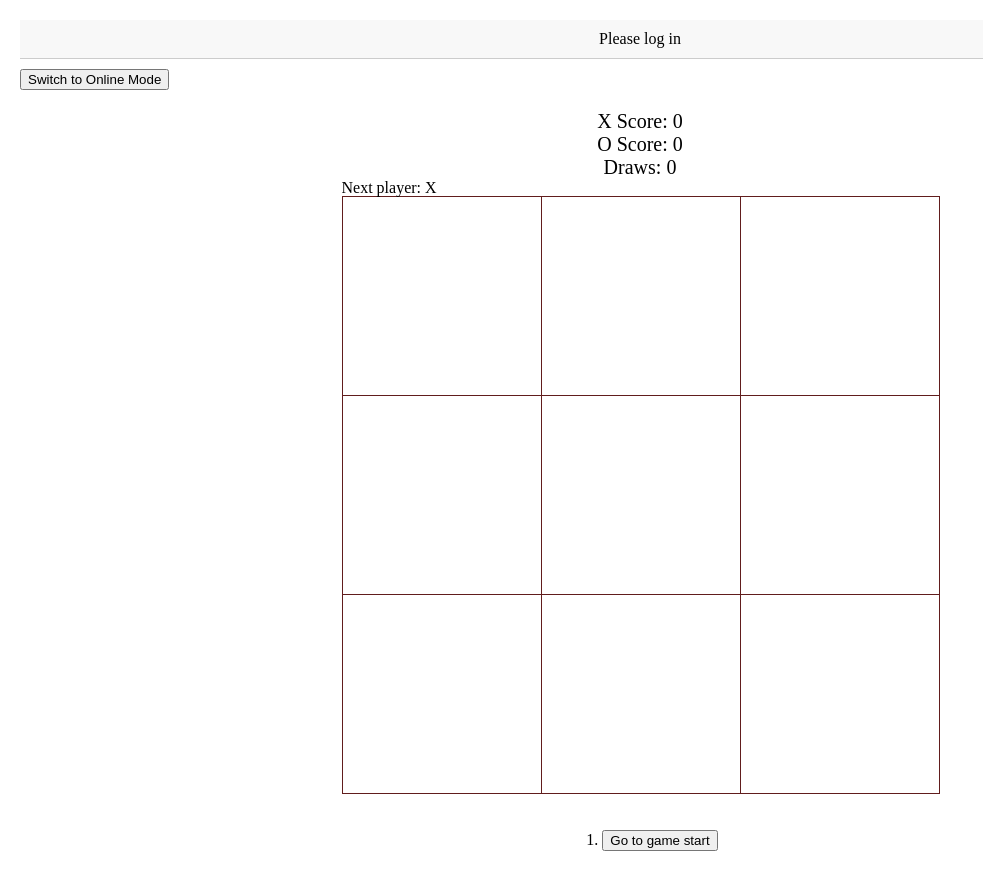
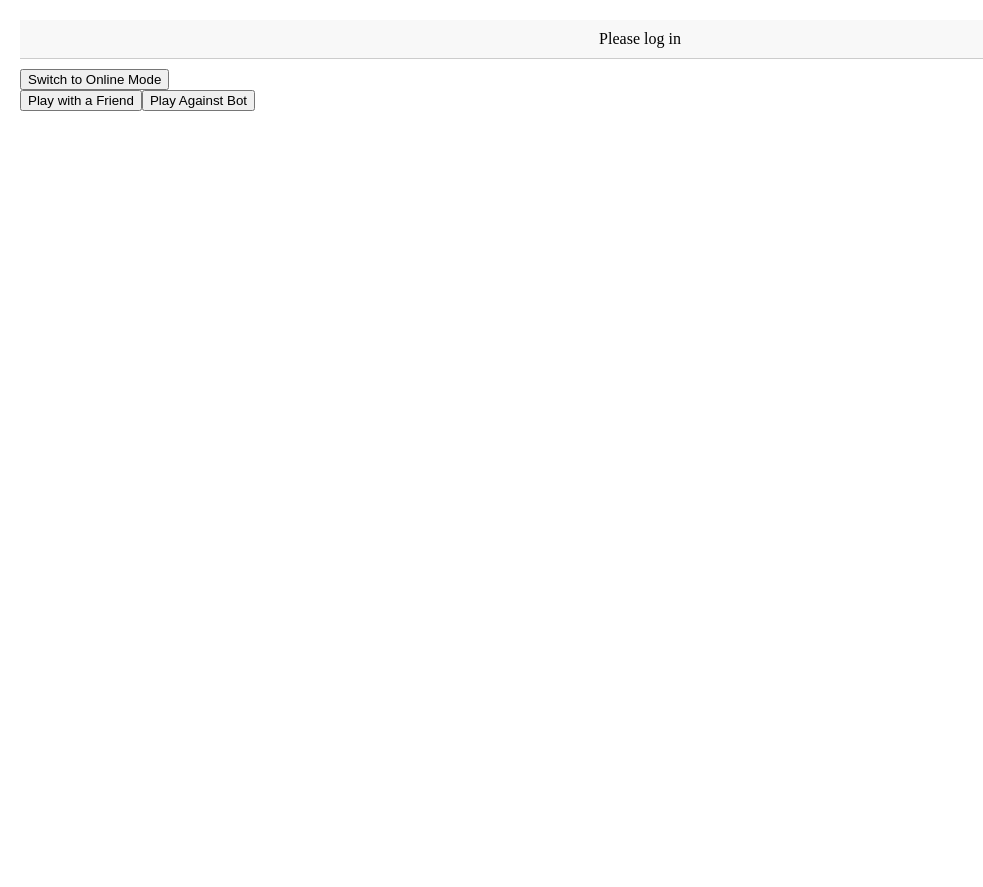
Before and after one commit to tylerc122/ReactTicTac, a React (Create React App) app: page / in a window 1280 px wide. Both pictures are taken after a click on the button "Switch to Offline Mode". Shown: the whole page, without its empty margins (0-983 px from the left). After the commit the page ends 800 px from the top, so only its background shows below. Built offline with nearby package versions, Linux system fonts and the light colour scheme.

Commit message:
Implementing play against a bot

```diff
--- a/src/App.js
+++ b/src/App.js
@@ -9,11 +9,16 @@ import Statistics from './Statistics';
 function App() {
   const { user } = useAuth();
   const [isOfflineMode, setIsOfflineMode] = useState(false);
+  const [offlineGameType, setOfflineGameType] = useState(null); // For now, just local and bot play, online comes much later sounds hard to do
 
   const toggleOfflineMode = () => {
     setIsOfflineMode(!isOfflineMode);
+    setOfflineGameType(null);
   }
 
+  const selectOfflineGameType = (type) => {
+    setOfflineGameType(type);
+  }
   return (
     <div className="App">
       <Navbar />
@@ -22,7 +27,19 @@ function App() {
         {isOfflineMode ? 'Switch to Online Mode' : 'Switch to Offline Mode'}
       </button>
       {user && <Statistics />}
-      {user || isOfflineMode ? <Game isOfflineMode={isOfflineMode} /> : <Login />}
+      {isOfflineMode ? (
+        <>
+          {!offlineGameType && (
+            <div>
+              <button onClick={() => selectOfflineGameType('local')}>Play with a Friend</button>
+              <button onClick={() => selectOfflineGameType('bot')}>Play Against Bot</button>
+            </div>
+          )}
+          {offlineGameType && <Game isOfflineMode={true} gameType={offlineGameType} />}
+        </>
+      ) : (
+        user ? <Game isOfflineMode={false} /> : <Login />
+      )}
     </div>
   );
 }
```
